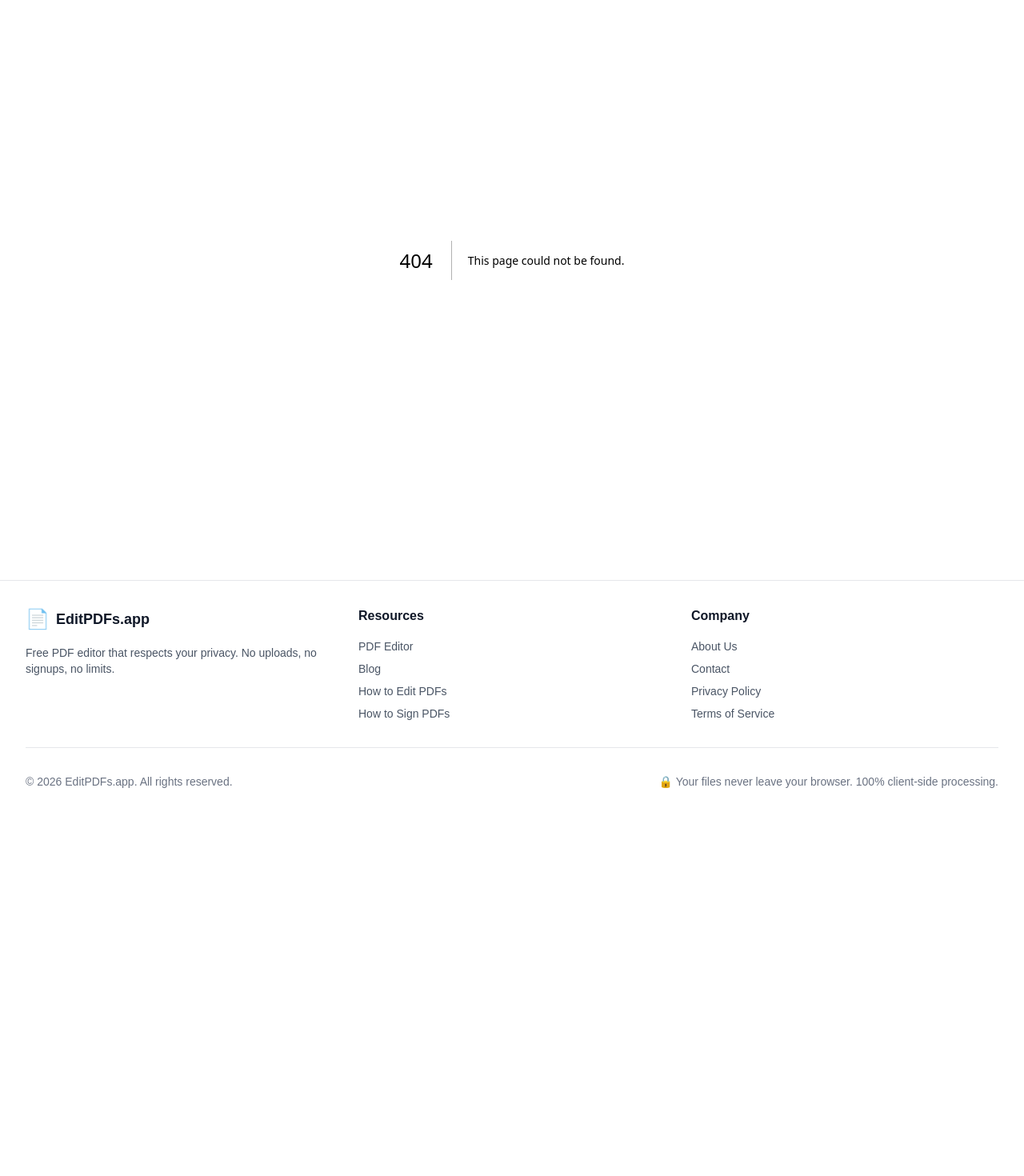
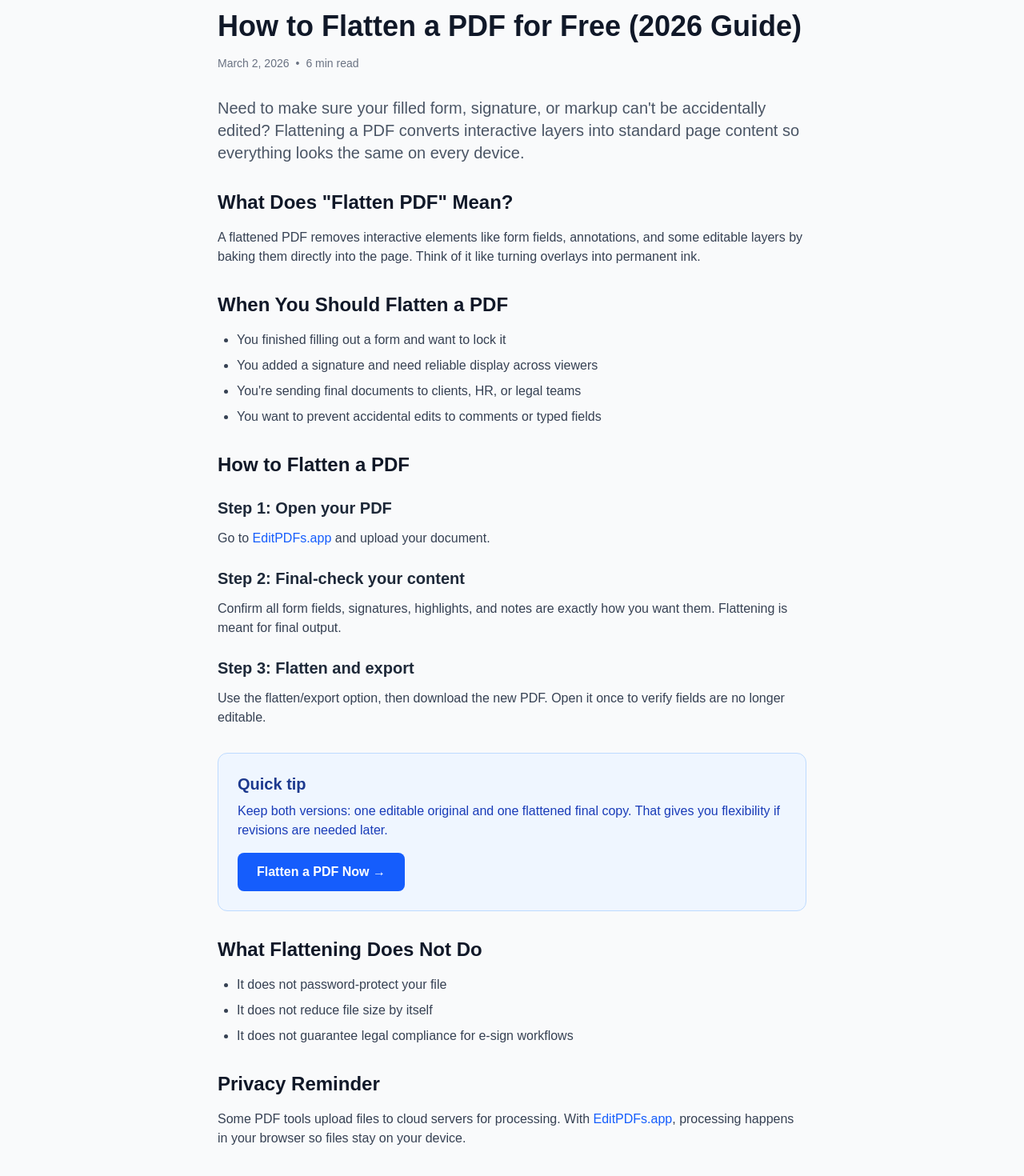
Before and after one commit to m2j-apps/editPDFs, a Next.js app: page /blog/how-to-flatten-pdf in a window 1280 px wide. Before the commit this address had no page. Shown: the part 140-1610 px from the top of the page at 80% size. Before the commit the page ends 1159 px from the top, so only its background shows below. Built offline with nearby package versions, Linux system fonts and the light colour scheme.

Commit message:
Add blog: how to flatten a PDF and update sitemap

```diff
--- /dev/null
+++ b/src/app/blog/how-to-flatten-pdf/page.tsx
@@ -0,0 +1,107 @@
+"use client";
+
+import Link from "next/link";
+import AdUnit from "@/components/AdUnit";
+
+export default function HowToFlattenPdf() {
+  return (
+    <div className="min-h-screen bg-gray-50 py-12">
+      <article className="max-w-3xl mx-auto px-4">
+        <header className="mb-8">
+          <Link href="/blog" className="text-blue-600 hover:underline mb-4 block">
+            ← Back to Blog
+          </Link>
+          <h1 className="text-4xl font-bold text-gray-900 mb-4">
+            How to Flatten a PDF for Free (2026 Guide)
+          </h1>
+          <div className="flex items-center text-gray-500 text-sm">
+            <span>March 2, 2026</span>
+            <span className="mx-2">•</span>
+            <span>6 min read</span>
+          </div>
+        </header>
+
+        <AdUnit slot="TOP_BANNER" format="horizontal" className="mb-8" />
+
+        <div className="prose prose-lg max-w-none">
+          <p className="text-xl text-gray-600 mb-8">
+            Need to make sure your filled form, signature, or markup can&apos;t be accidentally edited?
+            Flattening a PDF converts interactive layers into standard page content so everything looks
+            the same on every device.
+          </p>
+
+          <h2 className="text-2xl font-bold text-gray-900 mt-8 mb-4">What Does "Flatten PDF" Mean?</h2>
+          <p className="text-gray-700 mb-6">
+            A flattened PDF removes interactive elements like form fields, annotations, and some editable
+            layers by baking them directly into the page. Think of it like turning overlays into permanent ink.
+          </p>
+
+          <h2 className="text-2xl font-bold text-gray-900 mt-8 mb-4">When You Should Flatten a PDF</h2>
+          <ul className="list-disc pl-6 mb-6 text-gray-700 space-y-2">
+            <li>You finished filling out a form and want to lock it</li>
+            <li>You added a signature and need reliable display across viewers</li>
+            <li>You&apos;re sending final documents to clients, HR, or legal teams</li>
+            <li>You want to prevent accidental edits to comments or typed fields</li>
+          </ul>
+
+          <h2 className="text-2xl font-bold text-gray-900 mt-8 mb-4">How to Flatten a PDF</h2>
+
+          <h3 className="text-xl font-semibold text-gray-800 mt-6 mb-3">Step 1: Open your PDF</h3>
+          <p className="text-gray-700 mb-4">
+            Go to <Link href="/" className="text-blue-600 hover:underline">EditPDFs.app</Link> and upload your document.
+          </p>
+
+          <h3 className="text-xl font-semibold text-gray-800 mt-6 mb-3">Step 2: Final-check your content</h3>
+          <p className="text-gray-700 mb-4">
+            Confirm all form fields, signatures, highlights, and notes are exactly how you want them.
+            Flattening is meant for final output.
+          </p>
+
+          <h3 className="text-xl font-semibold text-gray-800 mt-6 mb-3">Step 3: Flatten and export</h3>
+          <p className="text-gray-700 mb-6">
+            Use the flatten/export option, then download the new PDF. Open it once to verify fields are no longer editable.
+          </p>
+
+          <AdUnit slot="MIDDLE_BANNER" format="horizontal" className="my-8" />
+
+          <div className="bg-blue-50 border border-blue-200 rounded-xl p-6 my-8">
+            <h3 className="text-xl font-semibold text-blue-900 mb-2">Quick tip</h3>
+            <p className="text-blue-800 mb-4">
+              Keep both versions: one editable original and one flattened final copy.
+              That gives you flexibility if revisions are needed later.
+            </p>
+            <Link
+              href="/"
+              className="inline-block bg-blue-600 text-white px-6 py-3 rounded-lg font-semibold hover:bg-blue-700 transition"
+            >
+              Flatten a PDF Now →
+            </Link>
+          </div>
+
+          <h2 className="text-2xl font-bold text-gray-900 mt-8 mb-4">What Flattening Does Not Do</h2>
+          <ul className="list-disc pl-6 mb-6 text-gray-700 space-y-2">
+            <li>It does not password-protect your file</li>
+            <li>It does not reduce file size by itself</li>
+            <li>It does not guarantee legal compliance for e-sign workflows</li>
+          </ul>
+
+          <h2 className="text-2xl font-bold text-gray-900 mt-8 mb-4">Privacy Reminder</h2>
+          <p className="text-gray-700 mb-6">
+            Some PDF tools upload files to cloud servers for processing. With
+            <Link href="/" className="text-blue-600 hover:underline"> EditPDFs.app</Link>, processing happens
+            in your browser so files stay on your device.
+          </p>
+
+          <h2 className="text-2xl font-bold text-gray-900 mt-8 mb-4">Related Guides</h2>
+          <ul className="list-disc pl-6 mb-6 text-gray-700 space-y-2">
+            <li><Link href="/blog/how-to-fill-pdf-forms" className="text-blue-600 hover:underline">How to fill PDF forms</Link></li>
+            <li><Link href="/blog/how-to-sign-pdf" className="text-blue-600 hover:underline">How to sign a PDF</Link></li>
+            <li><Link href="/blog/how-to-password-protect-pdf" className="text-blue-600 hover:underline">How to password protect a PDF</Link></li>
+          </ul>
+        </div>
+
+        <AdUnit slot="BOTTOM_BANNER" format="horizontal" className="mt-8" />
+      </article>
+    </div>
+  );
+}
--- a/src/app/blog/page.tsx
+++ b/src/app/blog/page.tsx
@@ -4,6 +4,13 @@ import Link from "next/link";
 import AdUnit from "@/components/AdUnit";
 
 const posts = [
+  {
+    slug: "how-to-flatten-pdf",
+    title: "How to Flatten a PDF for Free (2026 Guide)",
+    excerpt: "Flatten a PDF to lock in annotations, signatures, and form fields so they display correctly everywhere.",
+    date: "2026-03-02",
+    readTime: "6 min read",
+  },
   {
     slug: "how-to-remove-password-from-pdf",
     title: "How to Remove a Password from a PDF (If You Know It)",
```
Also changed, not shown: 1 other file (tests, documents, lock files or other folders).
